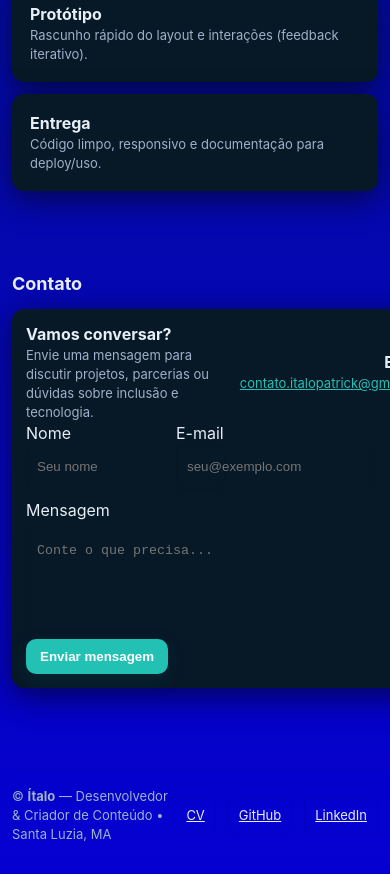
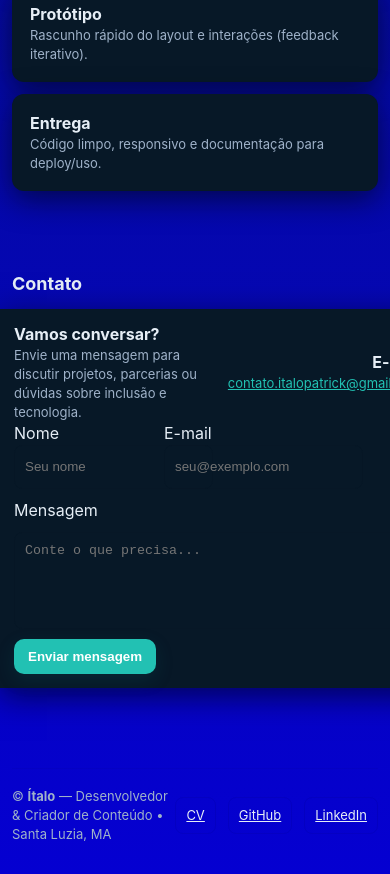
Before and after one commit to Italo-Patrick/site_de_apresenta-o, a plain HTML site: page index.html in a window 390 px wide. Shown: the part 3864-4738 px from the top of the page. Drawn offline with Linux system fonts and the light colour scheme.

Commit message:
Ajuste do form para mobile.

```diff
--- a/css/styles.css
+++ b/css/styles.css
@@ -508,3 +508,11 @@ footer{
 .link-accent{color:var(--accent)}
 .form-actions{display:flex;gap:8px;align-items:center}
 .bar > i{ width:0 }
+
+@media (max-width: 480px) {
+  .contact-card {
+    margin-left: -12px;   /* anula o padding da .wrap */
+    margin-right: -12px;  /* anula o padding da .wrap */
+    border-radius: 0;     /* opcional: deixa reto pra colar na borda */
+  }
+}
```
